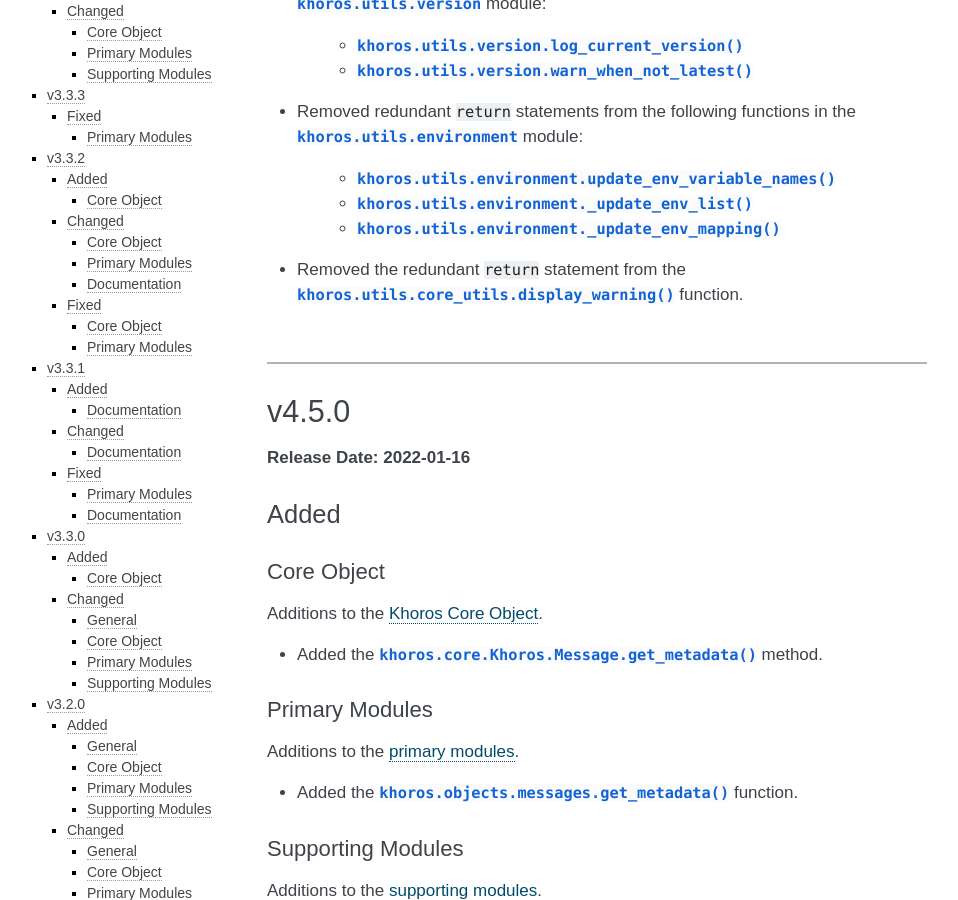
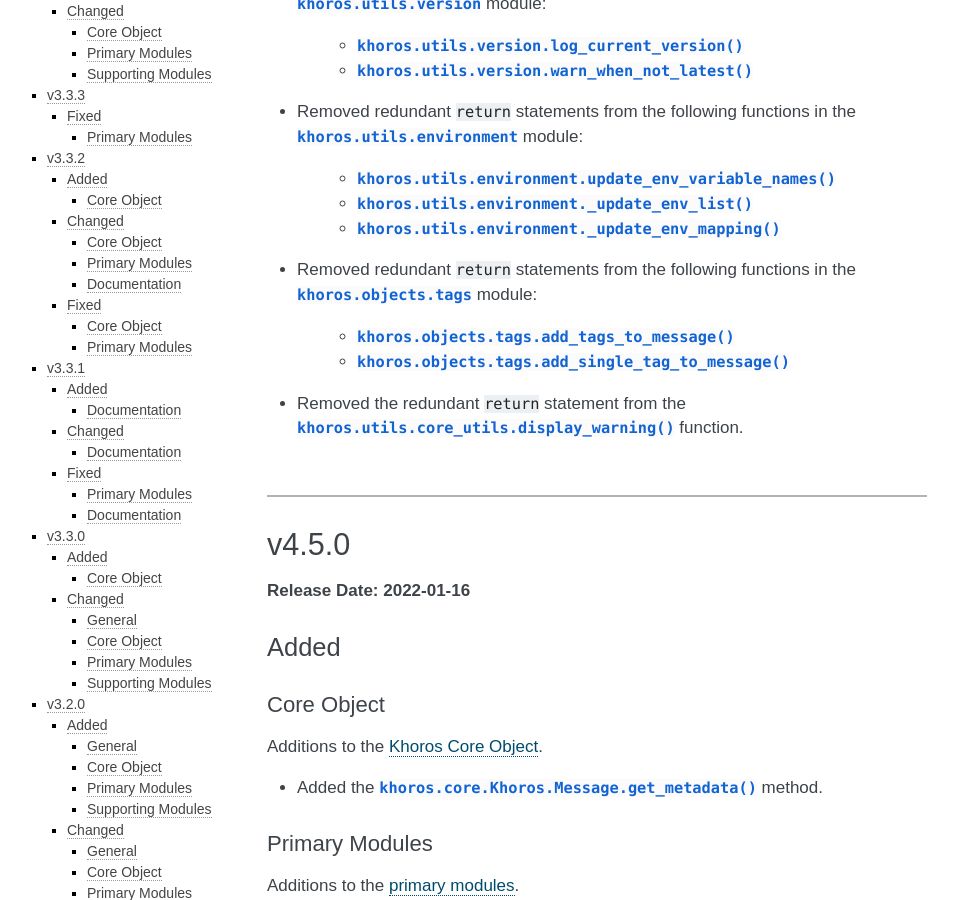
Before and after one commit to jeffshurtliff/khoros, a Sphinx documentation site: the page built from docs/changelog.rst, in a window 1280 px wide and 900 px high, scrolled down 2361 px. Shown: the whole window, without its empty margins (153-1111 px from the left). Built offline with Sphinx 7.4.7, drawn with Linux system fonts in a browser that asks for light colours.

Commit message:
Removed redundant return statement

```diff
--- a/docs/changelog.rst
+++ b/docs/changelog.rst
@@ -98,6 +98,10 @@
     * :py:func:`khoros.utils.environment.update_env_variable_names`
     * :py:func:`khoros.utils.environment._update_env_list`
     * :py:func:`khoros.utils.environment._update_env_mapping`
+* Removed redundant ``return`` statements from the following functions in the
+  :py:mod:`khoros.objects.tags` module:
+    * :py:func:`khoros.objects.tags.add_tags_to_message`
+    * :py:func:`khoros.objects.tags.add_single_tag_to_message`
 * Removed the redundant ``return`` statement from the
   :py:func:`khoros.utils.core_utils.display_warning` function.
 
```
Also changed, not shown: 1 other file.
